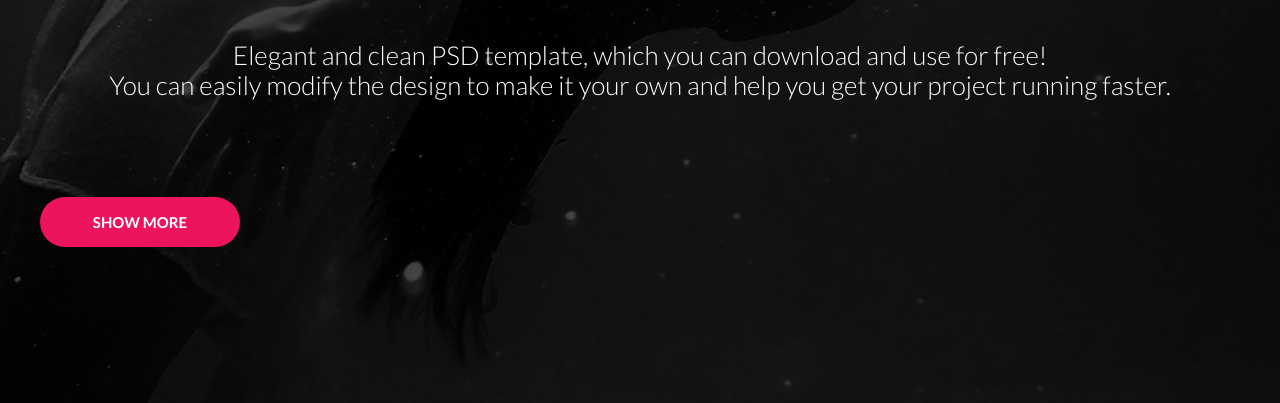
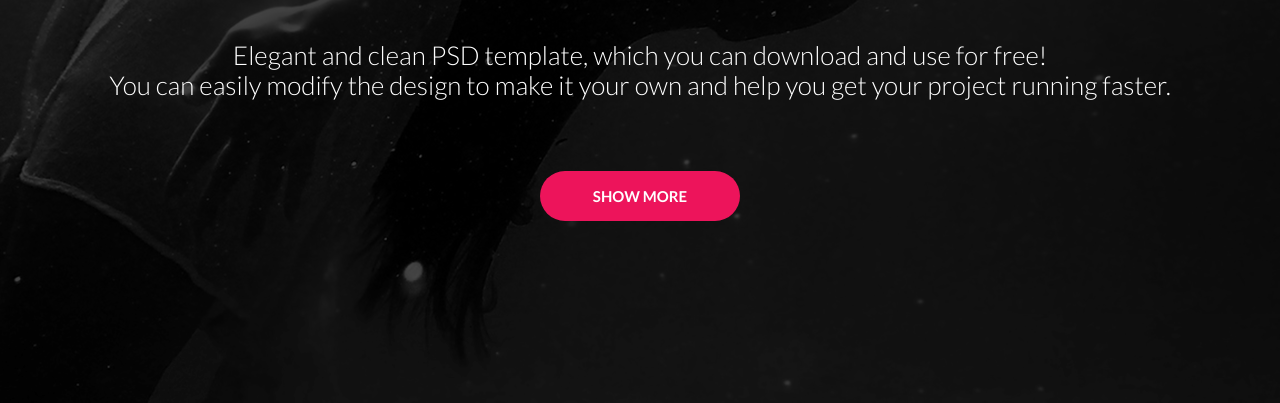
Before and after one commit to ewamikula/layout_mache, a website: page index.html in a window 1280 px wide. Shown: the part 397-800 px from the top of the page. Drawn offline with nearby package versions, Linux system fonts and the light colour scheme.

Commit message:
Styled header

```diff
--- a/sass/style.scss
+++ b/sass/style.scss
@@ -105,6 +105,8 @@ header {
 			}
 		}
 		.btn {
+			margin:0 auto;
+    		display:block;
 			text-transform: uppercase;
 			font-weight: 700;
 			font-size: 15px;
```
Also changed, not shown: css/style.css, 1 other file.
